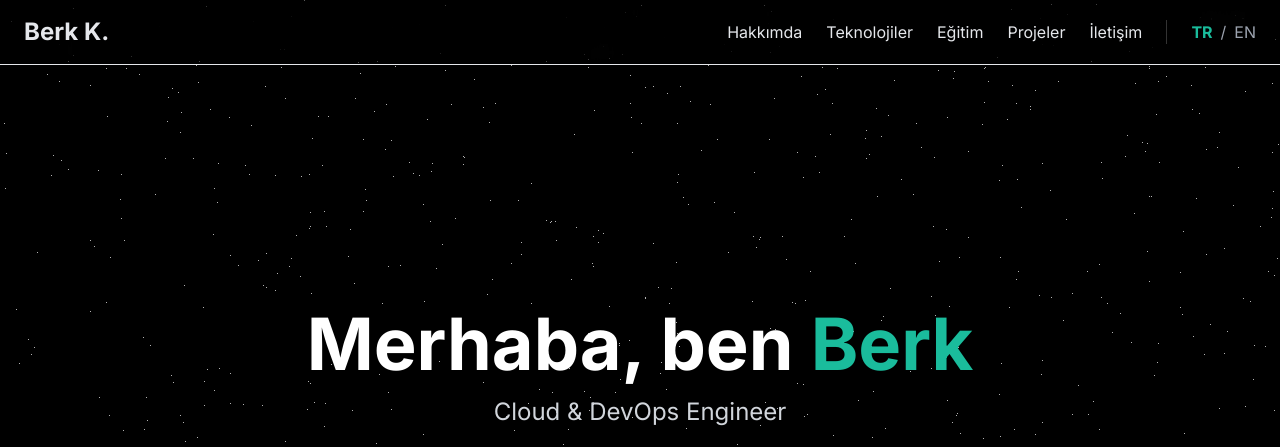
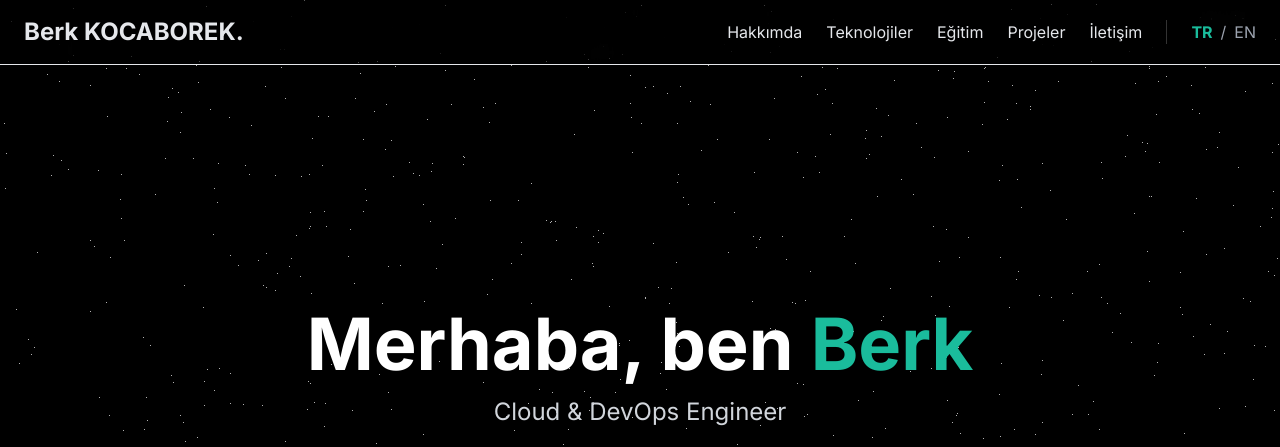
Before and after one commit to littleborek/berk-kocaborek-portfoilo, a plain HTML site: page index.html in a window 1280 px wide. Shown: the top 447 px of the page. Drawn offline with nearby package versions, Linux system fonts and the light colour scheme; no server answers.

Commit message:
Update index.html

```diff
--- a/index.html
+++ b/index.html
@@ -137,7 +137,7 @@
         <nav class="frosted-glass border-b">
             <div class="container mx-auto px-6 py-4 flex justify-between items-center">
                 <a href="#home" class="text-2xl font-bold hover:text-accent transition-colors">
-                    Berk K.
+                    Berk KOCABOREK.
                 </a>
 
                 <div class="hidden md:flex items-center space-x-6">
```
